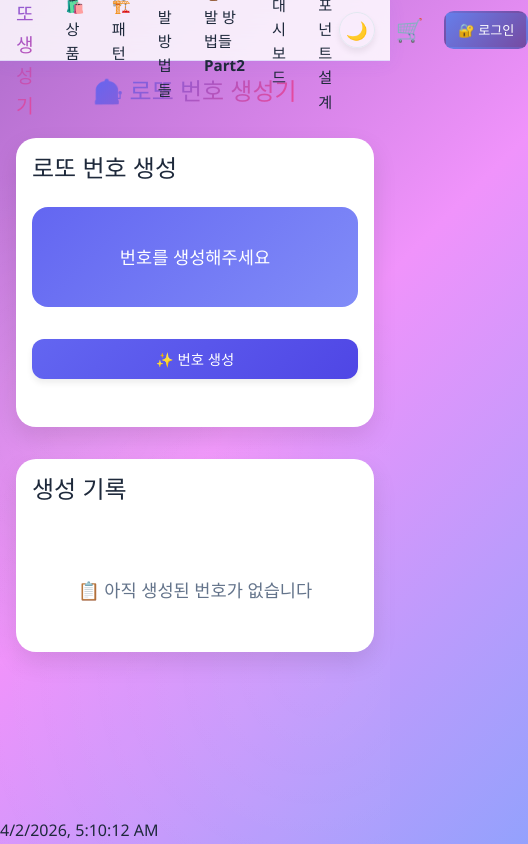
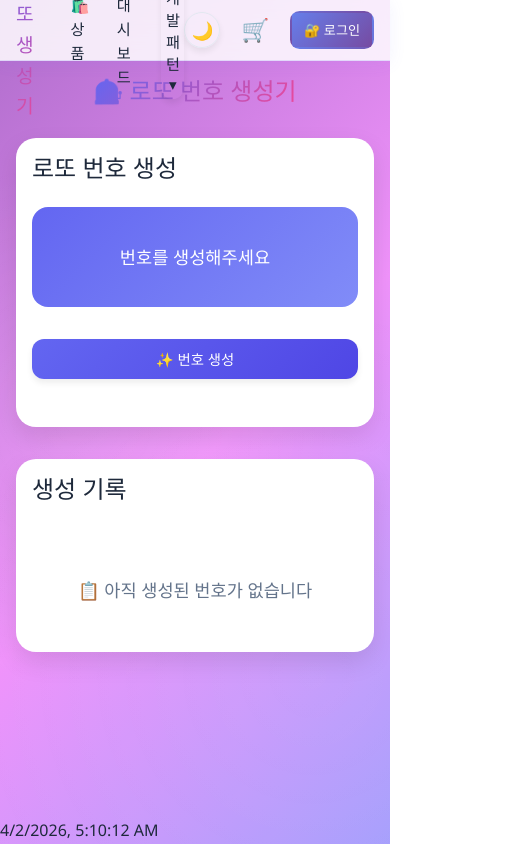
Before and after one commit to youngdelta/my-react-pattern-sample-app, a React (Vite) app: page / in a window 390 px wide. Shown: the whole page, 528 px wide, since content can reach past the window. Built offline with nearby package versions, Linux system fonts and the light colour scheme.

Commit message:
feat: add responsive NavBar component with authentication, cart, and dark mode support

```diff
--- a/src/components/NavBar.css
+++ b/src/components/NavBar.css
@@ -153,6 +153,61 @@
   border-bottom-color: #6366f1;
 }
 
+/* 드롭다운 메뉴 */
+.navbar-dropdown {
+  position: relative;
+  display: flex;
+  align-items: center;
+}
+
+.navbar-dropdown-toggle {
+  background: none;
+  border: none;
+  cursor: pointer;
+  font-family: inherit;
+}
+
+.navbar-dropdown-content {
+  position: absolute;
+  top: 100%;
+  left: 0;
+  background: rgba(255, 255, 255, 0.95);
+  backdrop-filter: blur(8px);
+  min-width: 180px;
+  border-radius: 0.5rem;
+  box-shadow: 0 4px 20px rgba(0, 0, 0, 0.08);
+  border: 1px solid rgba(99, 102, 241, 0.1);
+  padding: 0.5rem;
+  opacity: 0;
+  visibility: hidden;
+  transform: translateY(10px);
+  transition: all 0.2s cubic-bezier(0.16, 1, 0.3, 1);
+  z-index: 1000;
+}
+
+.navbar-dropdown:hover .navbar-dropdown-content {
+  opacity: 1;
+  visibility: visible;
+  transform: translateY(0);
+}
+
+.navbar-dropdown-item {
+  display: block;
+  padding: 0.6rem 0.8rem;
+  color: #374151;
+  text-decoration: none;
+  font-size: 0.9rem;
+  font-weight: 500;
+  border-radius: 0.3rem;
+  transition: background 0.2s, color 0.2s;
+}
+
+.navbar-dropdown-item:hover {
+  background: rgba(99, 102, 241, 0.08);
+  color: #6366f1;
+}
+
+
 /* 장바구니 아이콘 */
 .navbar-theme-toggle {
   background: none;
@@ -216,6 +271,17 @@
 :root.dark-mode .navbar-link { color: #cdd6f4; }
 :root.dark-mode .navbar-link:hover { color: #89b4fa; border-bottom-color: #89b4fa; }
 
+:root.dark-mode .navbar-dropdown-content {
+  background: rgba(30, 30, 46, 0.95);
+  border-color: rgba(137, 180, 250, 0.15);
+  box-shadow: 0 4px 20px rgba(0, 0, 0, 0.3);
+}
+:root.dark-mode .navbar-dropdown-item { color: #a6adc8; }
+:root.dark-mode .navbar-dropdown-item:hover {
+  background: rgba(137, 180, 250, 0.1);
+  color: #89b4fa;
+}
+
 /* 반응형 */
 @media (max-width: 480px) {
   .navbar-inner {
--- a/src/components/NavBar.jsx
+++ b/src/components/NavBar.jsx
@@ -1,8 +1,8 @@
-import { Link, useNavigate } from 'react-router-dom';
-import useAuthStore from '../store/authStore';
-import useCartStore from '../store/cartStore';
-import useLottoStore from '../store/lottoStore';
-import './NavBar.css';
+import { Link, useNavigate } from "react-router-dom";
+import useAuthStore from "../store/authStore";
+import useCartStore from "../store/cartStore";
+import useLottoStore from "../store/lottoStore";
+import "./NavBar.css";
 
 function NavBar() {
 	const navigate = useNavigate();
@@ -14,7 +14,7 @@ function NavBar() {
 
 	const handleLogout = () => {
 		logout();
-    navigate('/login');
+		navigate("/login");
 	};
 
 	return (
@@ -27,39 +27,38 @@ function NavBar() {
 					<Link to="/products" className="navbar-link">
 						🛍️ 상품
 					</Link>
-          <Link to="/patterns" className="navbar-link">
-            🏗️ 패턴
-          </Link>
-          <Link to="/methods" className="navbar-link">
-            🗂️ 개발 방법들
-          </Link>
-          <Link to="/methods2" className="navbar-link">
-            🔮 개발 방법들 Part2
-          </Link>
 					<Link to="/dashboard" className="navbar-link">
 						📊 대시보드
 					</Link>
-          <Link to="/design" className="navbar-link">
+					<div className="navbar-dropdown">
+						<button className="navbar-link navbar-dropdown-toggle">🗂️ 개발 패턴 ▾</button>
+						<div className="navbar-dropdown-content">
+							<Link to="/patterns" className="navbar-dropdown-item">
+								🏗️ 패턴
+							</Link>
+							<Link to="/methods" className="navbar-dropdown-item">
+								📚 개발 방법들
+							</Link>
+							<Link to="/methods2" className="navbar-dropdown-item">
+								🔮 개발 방법들 Part2
+							</Link>
+							<Link to="/design" className="navbar-dropdown-item">
 								📐 컴포넌트 설계
 							</Link>
+						</div>
+					</div>
 				</div>
 
 				<div className="navbar-actions">
 					{/* 다크모드 토글 */}
-          <button
-            className="navbar-theme-toggle"
-            onClick={toggleDarkMode}
-            title={isDarkMode ? '라이트 모드' : '다크 모드'}
-          >
-            {isDarkMode ? '☀️' : '🌙'}
+					<button className="navbar-theme-toggle" onClick={toggleDarkMode} title={isDarkMode ? "라이트 모드" : "다크 모드"}>
+						{isDarkMode ? "☀️" : "🌙"}
 					</button>
 
 					{/* 장바구니 아이콘 */}
 					<Link to="/cart" className="navbar-cart" title="장바구니">
 						🛒
-            {totalItems > 0 && (
-              <span className="cart-badge">{totalItems > 99 ? '99+' : totalItems}</span>
-            )}
+						{totalItems > 0 && <span className="cart-badge">{totalItems > 99 ? "99+" : totalItems}</span>}
 					</Link>
 
 					{accessToken ? (
@@ -70,7 +69,9 @@ function NavBar() {
 									alt={user?.username}
 									className="navbar-avatar"
 								/>
-                <span className="navbar-username">{user?.firstName} {user?.lastName}</span>
+								<span className="navbar-username">
+									{user?.firstName} {user?.lastName}
+								</span>
 							</Link>
 							<button className="navbar-btn navbar-btn--logout" onClick={handleLogout}>
 								🚪 로그아웃
```
Lines whose indentation alone changed are shown as unchanged.
